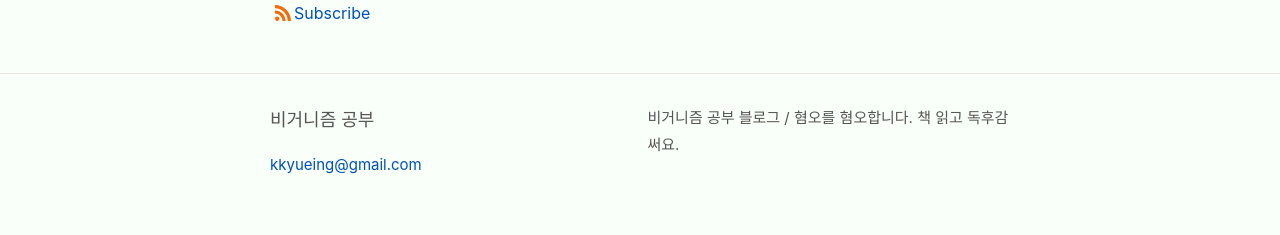
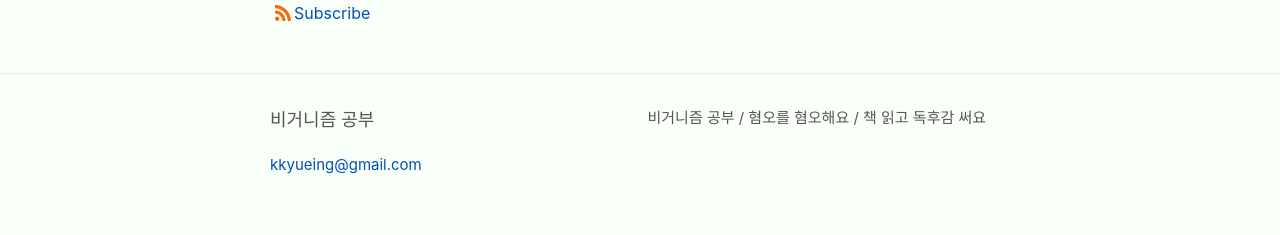
Before and after one commit to veganstudies/veganstudies.github.io, a Jekyll site: the page built from index.md, in a window 1280 px wide. Shown: the part 1892-2127 px from the top of the page. Built offline with Jekyll 4.4.1, drawn with Linux system fonts in a browser that asks for light colours.

Commit message:
소개 변경

```diff
--- a/_config.yml
+++ b/_config.yml
@@ -16,7 +16,7 @@
 title: 비거니즘 공부
 email: kkyueing@gmail.com
 description: >-
-  비거니즘 공부 블로그 / 혐오를 혐오합니다. 책 읽고 독후감 써요.
+    비거니즘 공부 / 혐오를 혐오해요 / 책 읽고 독후감 써요
 baseurl: ""
 url: "https://veganstudies.github.io"
 google_analytics: "UA-144569583-1"
```
